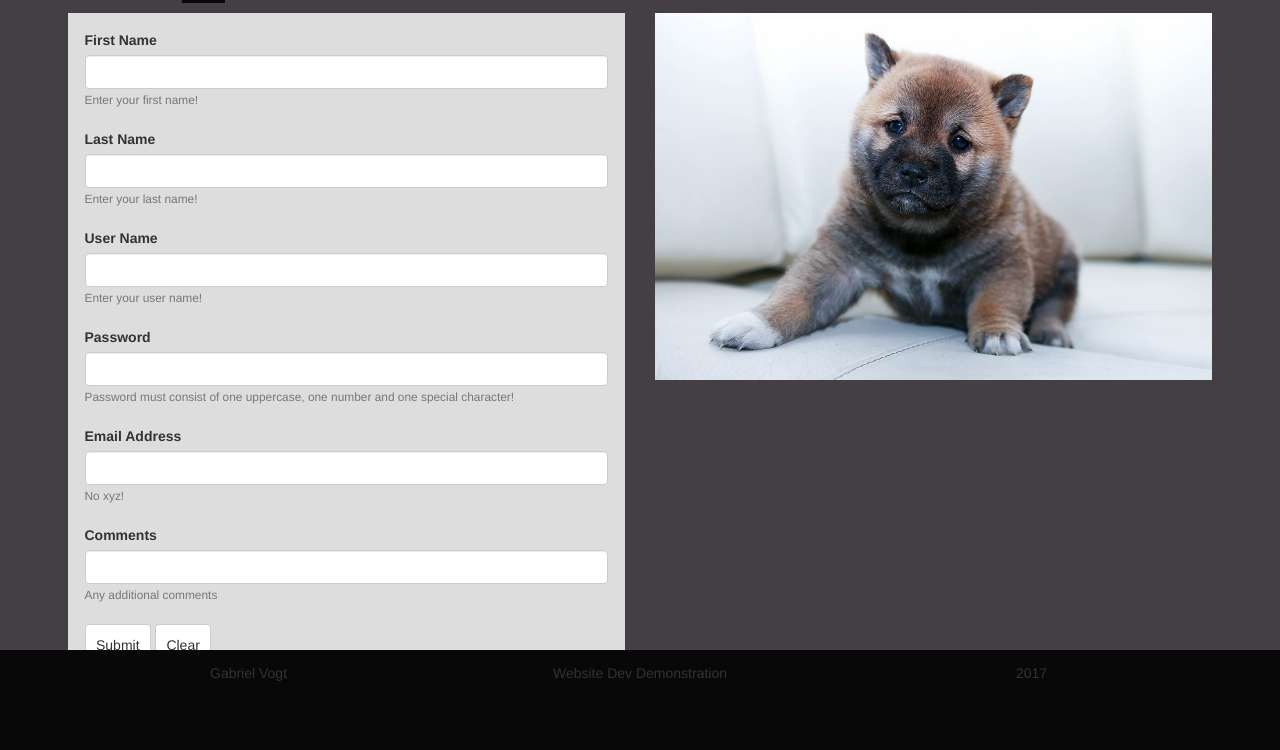
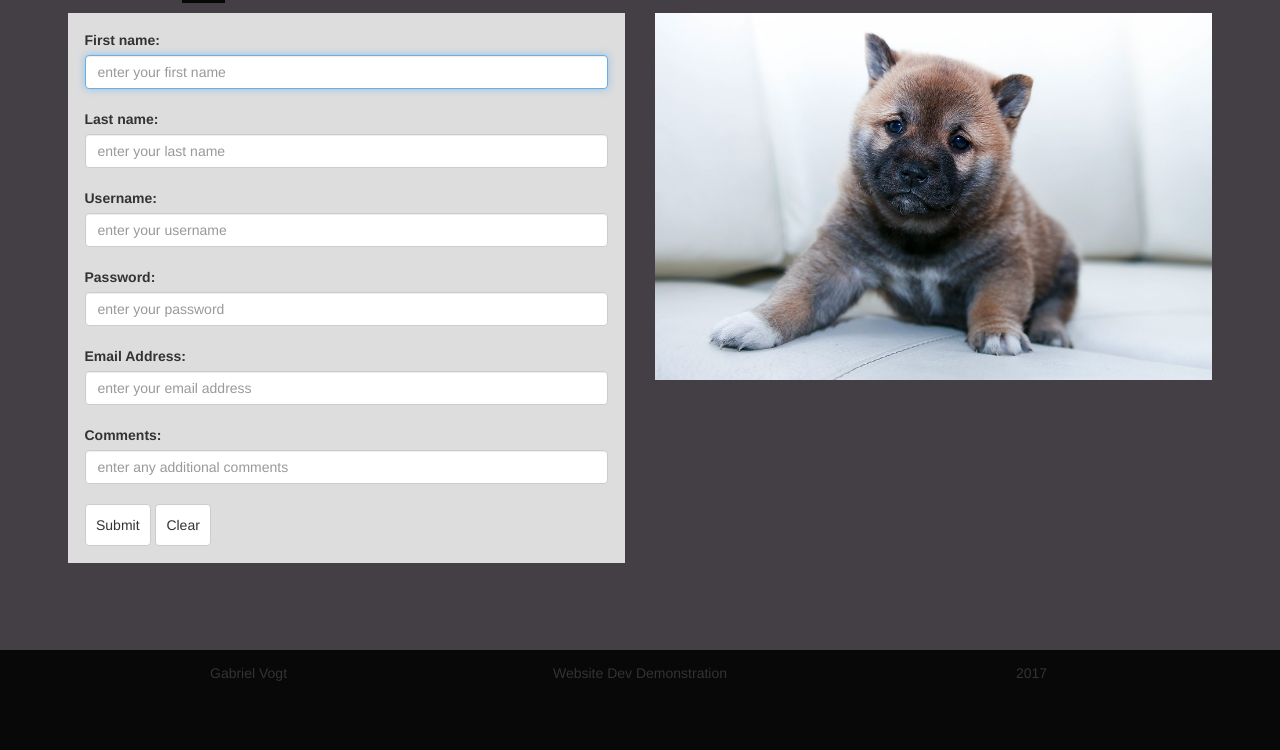
Before and after one commit to gavogt/vogtPHP, a PHP site: page /php/signup.php in a window 1280 px wide. Shown: the part 50-800 px from the top of the page. Run offline with PHP 8.4, Linux system fonts and the light colour scheme; some libraries are stand-ins or nearby versions.

Commit message:
Placeholders!
PH

```diff
--- a/php/signup.php
+++ b/php/signup.php
@@ -29,63 +29,45 @@
                     <div class="col-sm-6 col-md-6 col-lg-6 float-left">
                         <form class="form" method="post" action="php/insert.php">
                             <div class="form-horizontal">
-                                <label>First Name</label>
+                                <label>First name: </label>
                                 <div>
-                                    <input name="firstName" class="form-control mx-sm-4">
+                                    <input name="firstName" class="form-control mx-sm-4" placeholder="enter your first name" autofocus>
                                 </div>
-                                <small id="fNameHelp" class="text-muted" >
-                                Enter your first name!
-                                </small>
                             </div>
                             <br>
                             <div class="form-horizontal">
-                                <label>Last Name</label>
+                                <label>Last name: </label>
                                 <div>
-                                    <input name="lastName" class="form-control mx-sm-4">
+                                    <input name="lastName" class="form-control mx-sm-4" placeholder="enter your last name">
                                 </div>
-                                <small id="LNameHelp" class="text-muted">
-                                Enter your last name!
-                                </small>
                             </div>
                             <br>
                             <div class="form-horizontal">
-                                <label>User Name</label>
+                                <label>Username: </label>
                                 <div>
-                                    <input name="userName" class="form-control mx-sm-4">
+                                    <input name="userName" class="form-control mx-sm-4" placeholder="enter your username">
                                 </div>
-                                <small id="uNameHelp" class="text-muted">
-                                Enter your user name!
-                                </small>
                             </div>
                             <br>
                             <div class="form-horizontal">
-                                <label>Password</label>
+                                <label>Password: </label>
                                 <div>
-                                    <input name="password" type="password" class="form-control mx-sm-4">
+                                    <input name="password" type="password" class="form-control mx-sm-4" placeholder="enter your password">
                                 </div>
-                                <small id="passHelp" class="text-muted">
-                                Password must consist of one uppercase, one number and one special character!
-                                </small>
                             </div>
                             <br>
                             <div class="form-horizontal">
-                                <label>Email Address</label>
+                                <label>Email Address: </label>
                                 <div>
-                                    <input name="email" type="email" class="form-control mx-sm-4">
+                                    <input name="email" type="email" class="form-control mx-sm-4" placeholder="enter your email address">
                                 </div>
-                                <small id="emailHelp" class="text-muted">
-                                No xyz!
-                                </small>
                             </div>
                             <br>
                             <div class="form-horizontal">
-                                <label>Comments</label>
+                                <label>Comments: </label>
                                 <div>
-                                    <input name="comments" class="form-control mx-sm-4">
+                                    <input name="comments" class="form-control mx-sm-4" placeholder="enter any additional comments">
                                 </div>
-                                <small id="cHelp" class="text-muted">
-                                Any additional comments
-                                </small>
                             </div>
                             <br>
                             <button class="btn btn-default" name="submit" type="submit" value="Submit">Submit</button>
```
Also changed, not shown: php/foot.php (added, +13 -0 lines).
